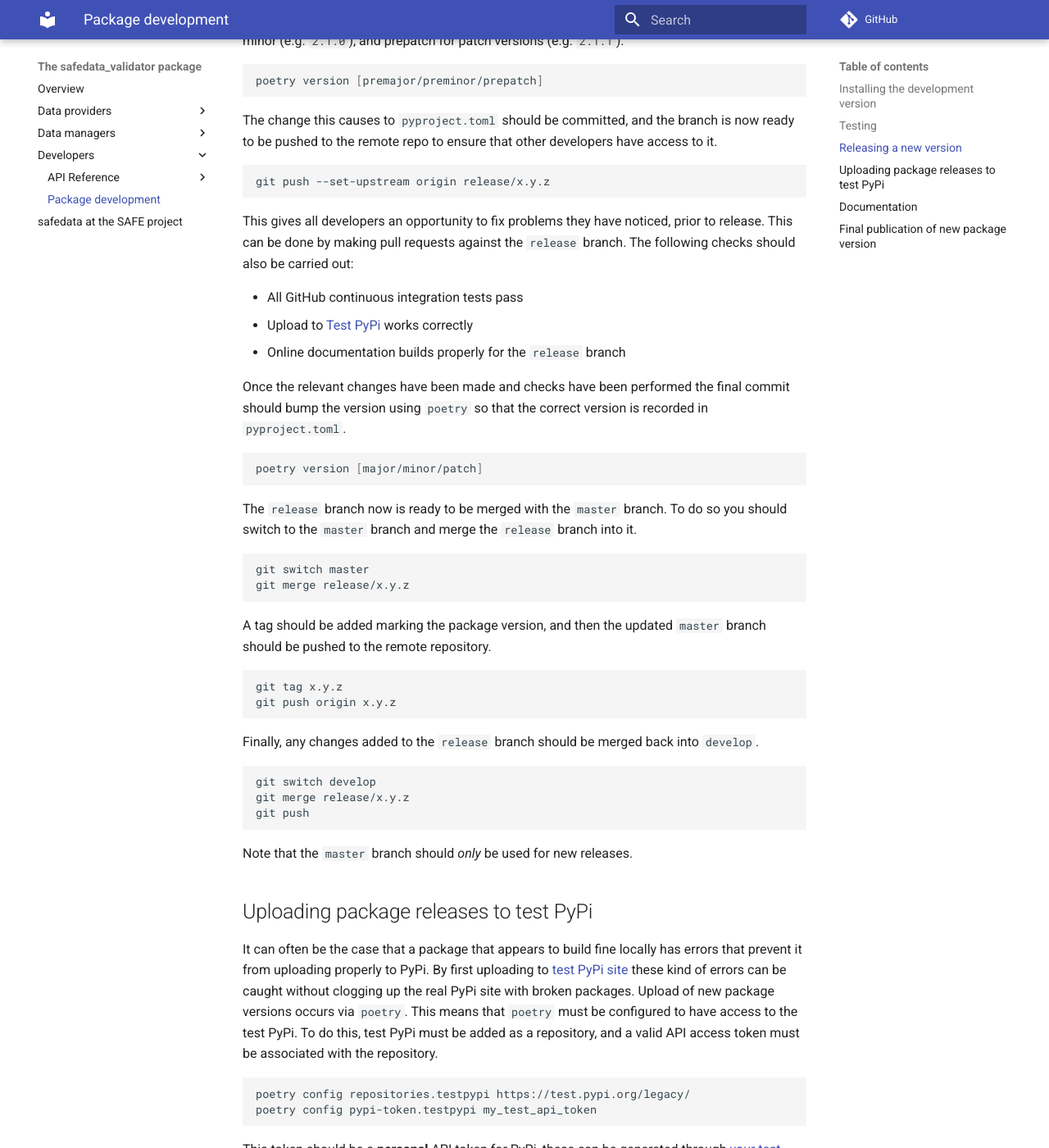
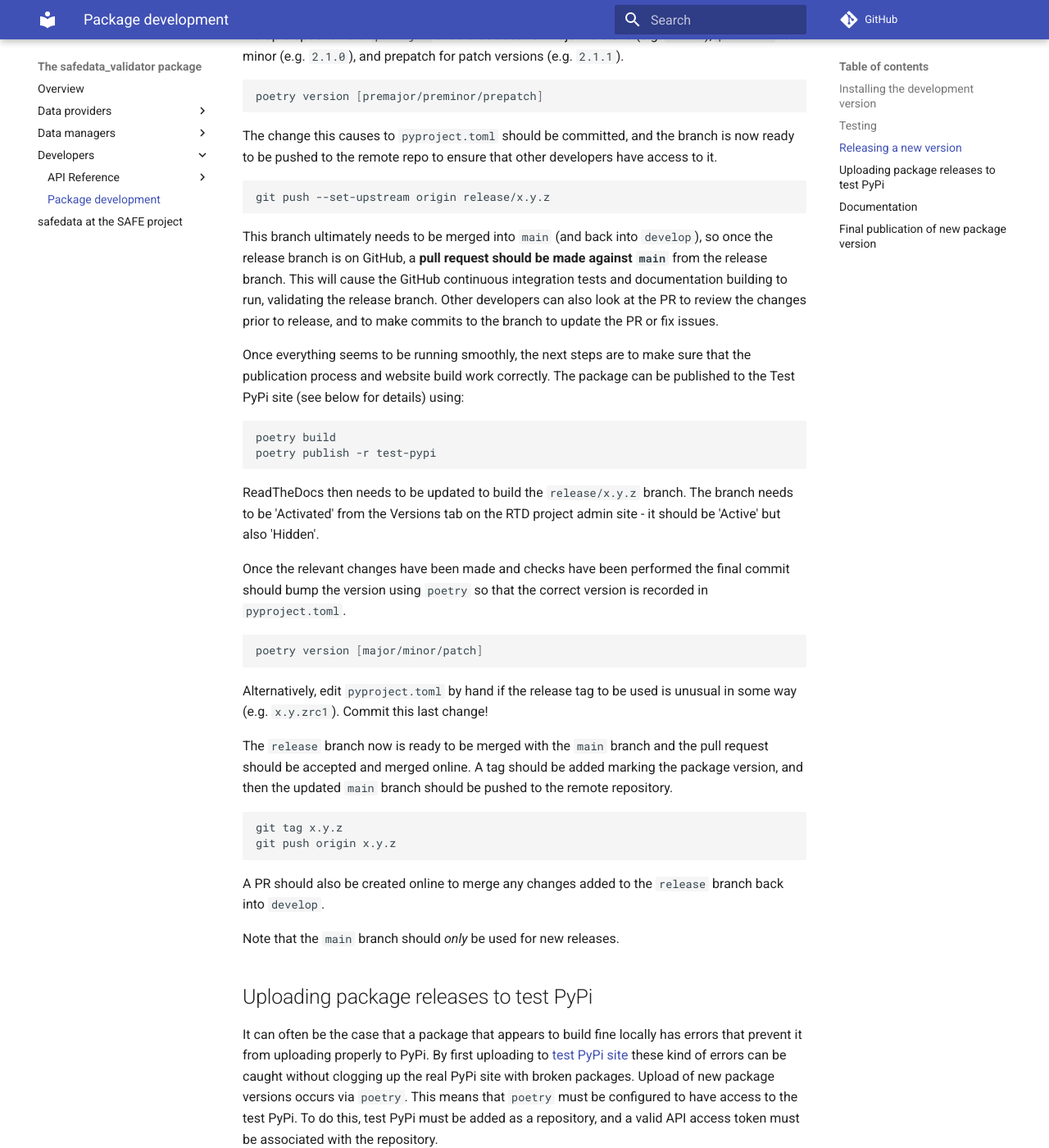
Before and after one commit to ImperialCollegeLondon/safedata_validator, an MkDocs documentation site: the page built from docs/developers/package_development.md, in a window 1280 px wide and 1400 px high, scrolled down 1325 px. Shown: the whole window at 82% size. Built offline with MkDocs 1.6.1 and Material for MkDocs 9.7.7, drawn with Linux system fonts in a browser that asks for light colours; comment, search, counter and statistics services are not loaded; some of the changed text lies outside the part shown.

Commit message:
Updating master -> main in docs, updating release process

````diff
--- a/docs/developers/package_development.md
+++ b/docs/developers/package_development.md
@@ -53,11 +53,12 @@ whenever commits are made to this repository and for all pull requests.
 
 ## Releasing a new version
 
-All new package releases should be from the `master` branch, so the changes to `develop`
+All new package releases should be from the `main` branch, so the changes to `develop`
 have to be moved here. This is achieved using a `release` branch.
 
 ```bash
 git branch release/x.y.z
+git switch release/x.y.z
 ```
 
 The version of this branch should be updated to a pre-release version using `poetry`.
@@ -76,13 +77,25 @@ ready to be pushed to the remote repo to ensure that other developers have acces
 git push --set-upstream origin release/x.y.z
 ```
 
-This gives all developers an opportunity to fix problems they have noticed, prior to
-release. This can be done by making pull requests against the `release` branch. The
-following checks should also be carried out:
+This branch ultimately needs to be merged into `main` (and back into `develop`), so once
+the release branch is on GitHub, a **pull request should be made against `main`** from
+the release branch. This will cause the GitHub continuous integration tests and
+documentation building to run, validating the release branch. Other developers can also
+look at the PR to review the changes prior to release, and to make commits to the branch
+to update the PR or fix issues.
 
-* All GitHub continuous integration tests pass
-* Upload to [Test PyPi](https://test.pypi.org) works correctly
-* Online documentation builds properly for the `release` branch
+Once everything seems to be running smoothly, the next steps are to make sure that the
+publication process and website build work correctly. The package can be published to
+the Test PyPi site (see below for details) using:
+
+```bash
+poetry build
+poetry publish -r test-pypi
+```
+
+ReadTheDocs then needs to be updated to build the `release/x.y.z` branch. The branch
+needs to be 'Activated' from the Versions tab on the RTD project admin site - it should
+be 'Active' but also 'Hidden'.
 
 Once the relevant changes have been made and checks have been performed the final commit
 should bump the version using `poetry` so that the correct version is recorded in
@@ -92,31 +105,22 @@ should bump the version using `poetry` so that the correct version is recorded i
 poetry version [major/minor/patch]
 ```
 
-The `release` branch now is ready to be merged with the `master` branch. To do so you
-should switch to the `master` branch and merge the `release` branch into it.
+Alternatively, edit `pyproject.toml` by hand if the release tag to be used is unusual in
+some way (e.g. `x.y.zrc1`). Commit this last change!
 
-```bash
-git switch master
-git merge release/x.y.z
-```
-
-A tag should be added marking the package version, and then the updated `master` branch
-should be pushed to the remote repository.
+The `release` branch now is ready to be merged with the `main` branch and the pull
+request should be accepted and merged online. A tag should be added marking the package
+version, and then the updated `main` branch should be pushed to the remote repository.
 
 ```bash
 git tag x.y.z
 git push origin x.y.z
 ```
 
-Finally, any changes added to the `release` branch should be merged back into `develop`.
+A PR should also be created online to merge any changes added to the `release` branch
+back into `develop`.
 
-```bash
-git switch develop
-git merge release/x.y.z
-git push
-```
-
-Note that the `master` branch should _only_ be used for new releases.
+Note that the `main` branch should _only_ be used for new releases.
 
 ## Uploading package releases to test PyPi
 
@@ -150,9 +154,10 @@ poetry publish -r testpypi
 ```
 
 It is important to note that a test upload should **always** be done before the package
-is uploaded to PyPi. You should perform a test upload when the `release` branch is
-created. You should also perform another test upload whenever significant changes are
-made to the `release` branch.
+is uploaded to PyPi. You should perform a test upload when the `release` branch
+otherwise ready to merge to `main`. If the `release` branch changes after this point,
+use `poetry version prerelease` to increment the version and run another test upload to
+confirm that the final version can be uploaded cleanly.
 
 ## Documentation
 
@@ -171,14 +176,14 @@ In order to build and deploy the documentation.
   commands are updated, these inputs need to be recreated.
 * From the package root, run `mkdocs build`. This will create the docs site in
   the `site` folder - note that this folder is not included in the git repo.
-* Changes made to the `master` branch of the repository will automatically trigger a
+* Changes made to the `main` branch of the repository will automatically trigger a
   rebuild of the package documentation.
 * To build the documentation for specific branches you need to login to [Read the
   Docs](https://readthedocs.org). You can then build whichever branch you require.
 
 ## Final publication of new package version
 
-Once a `release` branch has passed all the tests and been merged into `master`, it
+Once a `release` branch has passed all the tests and been merged into `main`, it
 should be published to [PyPi](https://pypi.org/). This allows users to install the new
 package version via `pip`. As with test PyPi, publication is handled by the `poetry`
 package manager. PyPi is automatically configured as the default upload repository, so
@@ -203,8 +208,11 @@ package versions if you are a maintainer. If you wish to upload a new package ve
 you should therefore contact the current maintainers to request maintainer status.
 
 Once `poetry` has been setup to allow publication of `safedata_validator` to PyPi, the
-new package version can then be published.
+new package version can then be published from the `main` branch:
 
 ```bash
+git switch main
+poetry build
 poetry publish
+git switch develop
 ```
--- a/pyproject.toml
+++ b/pyproject.toml
@@ -1,6 +1,6 @@
 [tool.poetry]
 name = "safedata_validator"
-version = "3.0.0"
+version = "3.0.1a0"
 description = "\"Validator for data files in the SAFE data submission format.\""
 readme = "README.md"
 homepage = "https://safedata-validator.readthedocs.io/"
````
Also changed, not shown: docs/data_providers/data_format/overview.md (+1 -1 lines).
